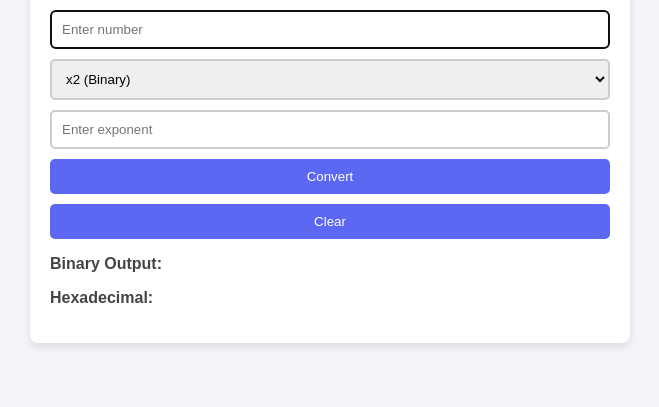
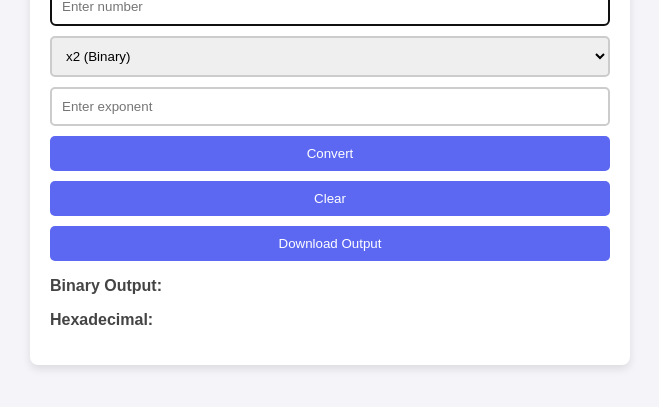
Before and after one commit to mariasarahmata/CSARCH2-Simulation-Project, a plain HTML site: page index.html in a window 1280 px wide. Shown: the part 297-704 px from the top of the page, without its empty margins (310-969 px from the left). Drawn offline with Linux system fonts and the light colour scheme.

Commit message:
Update index.html

```diff
--- a/index.html
+++ b/index.html
@@ -17,6 +17,7 @@
             <input id="exponent" placeholder="Enter exponent" type="number">
             <button id="convert-button">Convert</button>
             <button id="clear-button">Clear</button>
+            <button id="download-button">Download Output</button>
         </div>
         <div id="output">
             <p><strong>Binary Output:</strong> <span id="binaryOutput"></span></p>
```
